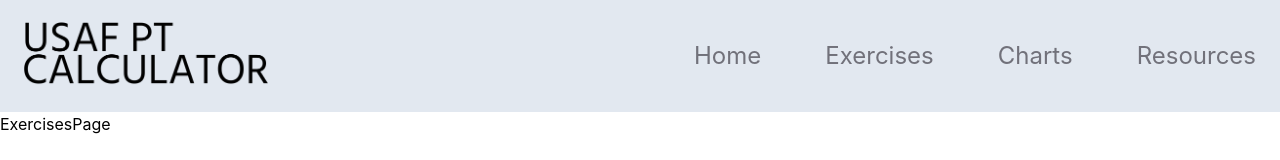
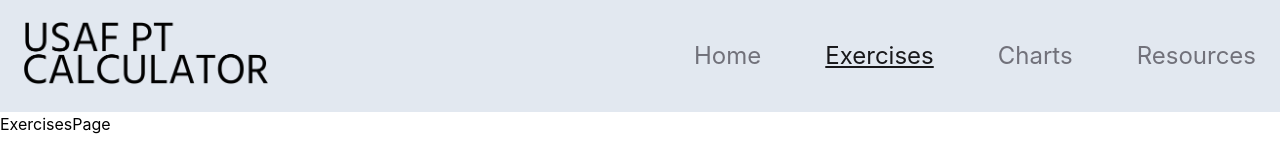
Before and after one commit to ronnieima/usaf-pt-calculator, a Next.js app: page /exercises in a window 1280 px wide. Shown: the top 160 px of the page. Built offline with nearby package versions, Linux system fonts and the light colour scheme.

Commit message:
add active styling browser

```diff
--- a/app/Links.tsx
+++ b/app/Links.tsx
@@ -1,14 +1,24 @@
+"use client";
+
 import Link from "next/link";
 import { links } from "./NavBar";
+import { usePathname } from "next/navigation";
+import classnames from "classnames";
+import { NavLink } from "@mantine/core";
 
 function Links() {
+  const currentPath = usePathname();
   return (
     <ul className="gap-16 text-2xl hidden lg:flex list-none">
       {links.map((link) => (
         <li key={link.href}>
           <Link
             href={link.href}
-            className="text-zinc-500 no-underline hover:text-zinc-800"
+            className={classnames({
+              "text-zinc-900": link.href === currentPath,
+              "text-zinc-500 no-underline": link.href !== currentPath,
+              "transition-colors hover:text-zinc-800 no-und": true,
+            })}
           >
             {link.label}
           </Link>
--- a/package.json
+++ b/package.json
@@ -11,6 +11,7 @@
   "dependencies": {
     "@mantine/core": "^7.1.7",
     "@mantine/hooks": "^7.1.7",
+    "classnames": "^2.3.2",
     "next": "14.0.1",
     "react": "^18",
     "react-dom": "^18"
```
Also changed, not shown: 1 other file (tests, documents, lock files or other folders).
